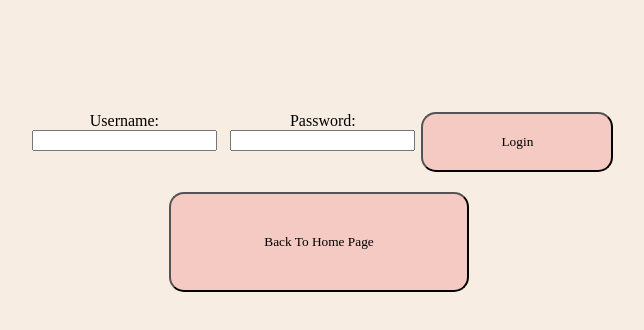
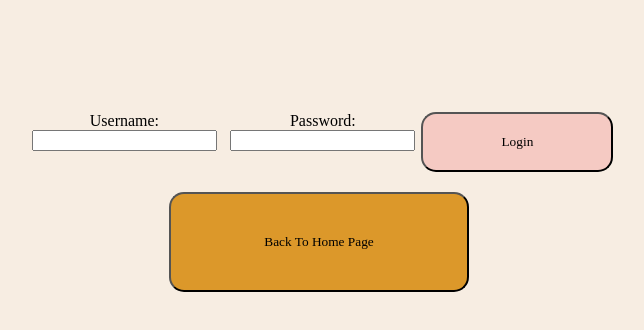
Before and after one commit to honoreverhart/Capstone_Project, a React (Vite) app in the folder client/: page /login in a window 1280 px wide. Shown: the top 330 px of the page, without its empty margins (321-965 px from the left). Built offline with nearby package versions, Linux system fonts and the light colour scheme.

Commit message:
Login css done

```diff
--- a/client/src/index.css
+++ b/client/src/index.css
@@ -187,7 +187,7 @@ h3 {
 }
 
 .back_to_homepage_button {
-  background-color: #f5cac3;
+  background-color:  #dc982a;
   color: black;
   text-align: center;
   justify-content: center;
@@ -196,6 +196,10 @@ h3 {
   width: 300px;
   font-family: Lucida Handwriting;
   cursor: pointer;
+}
+
+.back_to_homepage_button:hover{
+  background-color:  #c08423;
 }
 
 .info {
```
